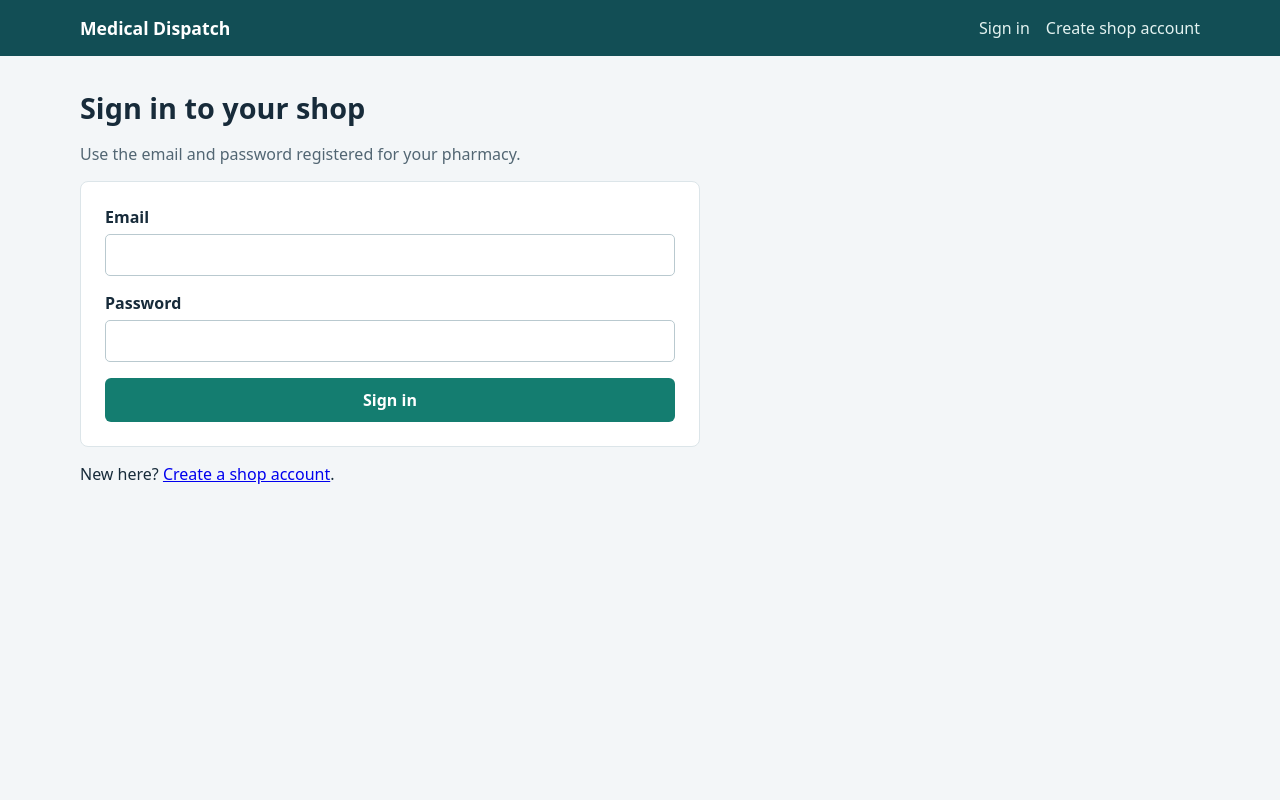
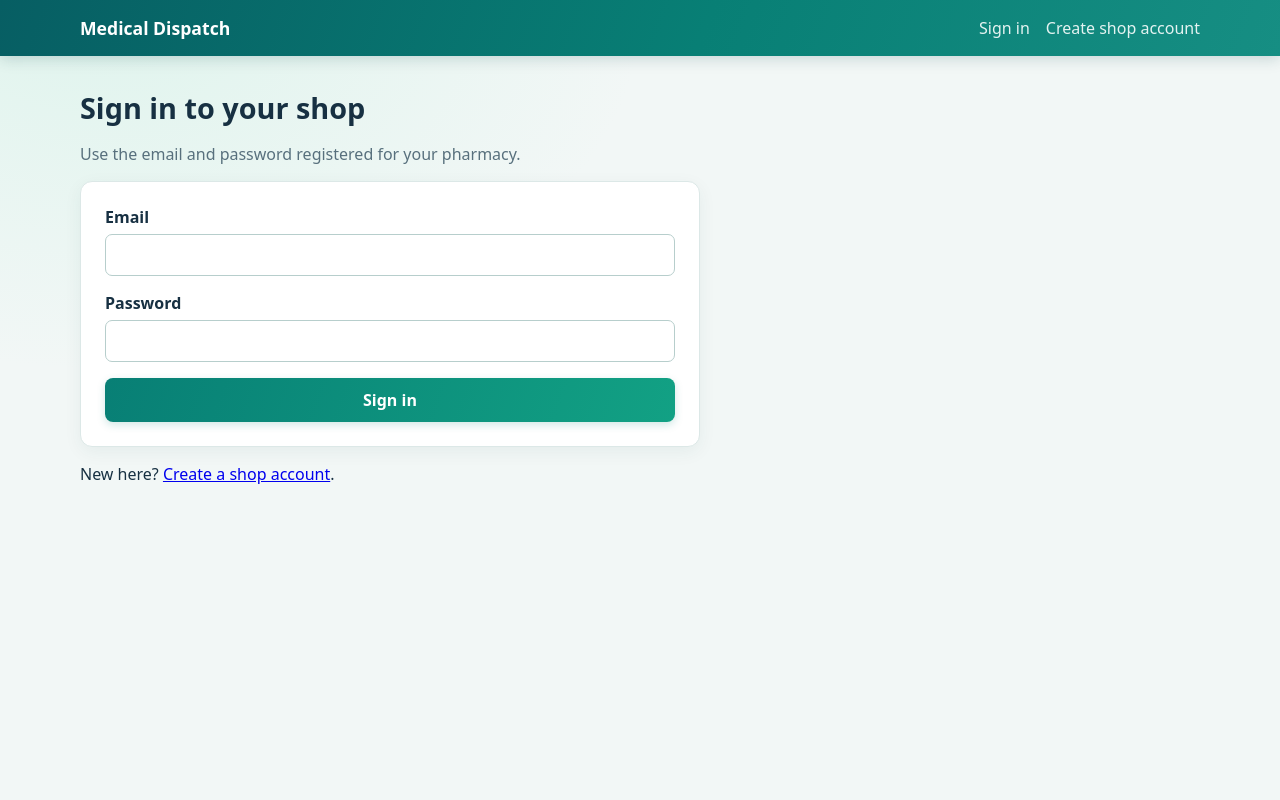
Before and after one commit to panjalasreeharsha-collab/harsha_pharma, a Flask app: a page that uses templates/base.html in a window 1280 px wide. Run offline with Flask 3, Linux system fonts and the light colour scheme.

Commit message:
Add color to pharmacy inventory interface
Co-authored-by: Copilot <223556219+Copilot@users.noreply.github.com>

```diff
--- a/static/style.css
+++ b/static/style.css
@@ -2,7 +2,12 @@
   color-scheme: light;
   font-family: system-ui, -apple-system, "Segoe UI", sans-serif;
   color: #172b3a;
-  background: #f3f6f8;
+  background: #f2f7f6;
+  --ink: #173042;
+  --muted: #58707d;
+  --teal: #087f75;
+  --teal-dark: #075e63;
+  --line: #dce8e7;
 }
 
 * {
@@ -11,6 +16,11 @@
 
 body {
   margin: 0;
+  min-height: 100vh;
+  color: var(--ink);
+  background:
+    radial-gradient(ellipse at 8% 0%, rgb(183 238 218 / 32%), transparent 34rem),
+    #f2f7f6;
 }
 
 header {
@@ -20,7 +30,8 @@ header {
   gap: 1.5rem;
   padding: 1rem max(1.5rem, calc((100% - 1120px) / 2));
   color: white;
-  background: #124e55;
+  background: linear-gradient(110deg, #075e63 0%, #087f75 55%, #168e83 100%);
+  box-shadow: 0 3px 14px rgb(7 67 72 / 18%);
 }
 
 .brand {
@@ -83,13 +100,13 @@ h1 {
 
 .page-heading p,
 .hint {
-  color: #526673;
+  color: var(--muted);
 }
 
 .action-grid {
   display: grid;
   grid-template-columns: repeat(auto-fit, minmax(210px, 1fr));
-  gap: 1rem;
+  gap: 1.1rem;
   margin: 1.5rem 0;
 }
 
@@ -117,38 +137,66 @@ h1 {
 }
 
 .action-card span {
-  color: #526673;
+  color: var(--muted);
   line-height: 1.45;
 }
 
+.action-card:nth-child(2) {
+  border-top-color: #4386e8;
+  background: linear-gradient(145deg, #fff 35%, #edf4ff 100%);
+}
+
+.action-card:nth-child(3) {
+  border-top-color: #e58b35;
+  background: linear-gradient(145deg, #fff 35%, #fff4e8 100%);
+}
+
+.action-card:nth-child(4) {
+  border-top-color: #9062cf;
+  background: linear-gradient(145deg, #fff 35%, #f5efff 100%);
+}
+
 .secondary-action {
-  background: #edf3f4;
+  border-top-color: #d0a52e;
+  background: linear-gradient(145deg, #fff 35%, #fff9df 100%);
 }
 
 .button,
 button {
   display: inline-block;
   border: 0;
-  border-radius: 6px;
+  border-radius: 8px;
   padding: 0.7rem 1rem;
   color: white;
-  background: #147d70;
+  background: linear-gradient(110deg, #087f75, #12a184);
   font: inherit;
   font-weight: 600;
   text-decoration: none;
   cursor: pointer;
+  box-shadow: 0 3px 9px rgb(8 127 117 / 19%);
 }
 
 .button:hover,
 button:hover {
-  background: #0e655b;
+  background: linear-gradient(110deg, #06665f, #087f75);
+  box-shadow: 0 5px 13px rgb(8 127 117 / 25%);
+}
+
+button:focus-visible,
+.button:focus-visible,
+a:focus-visible,
+input:focus-visible,
+select:focus-visible {
+  outline: 3px solid #f0b848;
+  outline-offset: 2px;
 }
 
 .table-wrap {
   overflow-x: auto;
-  border: 1px solid #dce5e9;
-  border-radius: 8px;
+  border: 1px solid var(--line);
+  border-radius: 12px;
   background: white;
+  box-shadow: 0 4px 15px rgb(23 65 67 / 5%);
 }
 
 table {
@@ -174,9 +230,10 @@ th {
   gap: 1rem;
   max-width: 620px;
   padding: 1.5rem;
-  border: 1px solid #dce5e9;
-  border-radius: 8px;
+  border: 1px solid var(--line);
+  border-radius: 12px;
   background: white;
+  box-shadow: 0 5px 18px rgb(23 65 67 / 6%);
 }
 
 label {
@@ -189,8 +246,8 @@ input,
 select {
   width: 100%;
   min-height: 2.6rem;
-  border: 1px solid #b9c9cf;
-  border-radius: 5px;
+  border: 1px solid #b7cecc;
+  border-radius: 7px;
   padding: 0.5rem;
   background: white;
   color: inherit;
```
Also changed, not shown: other parts of static/style.css (+50 -16 lines).
